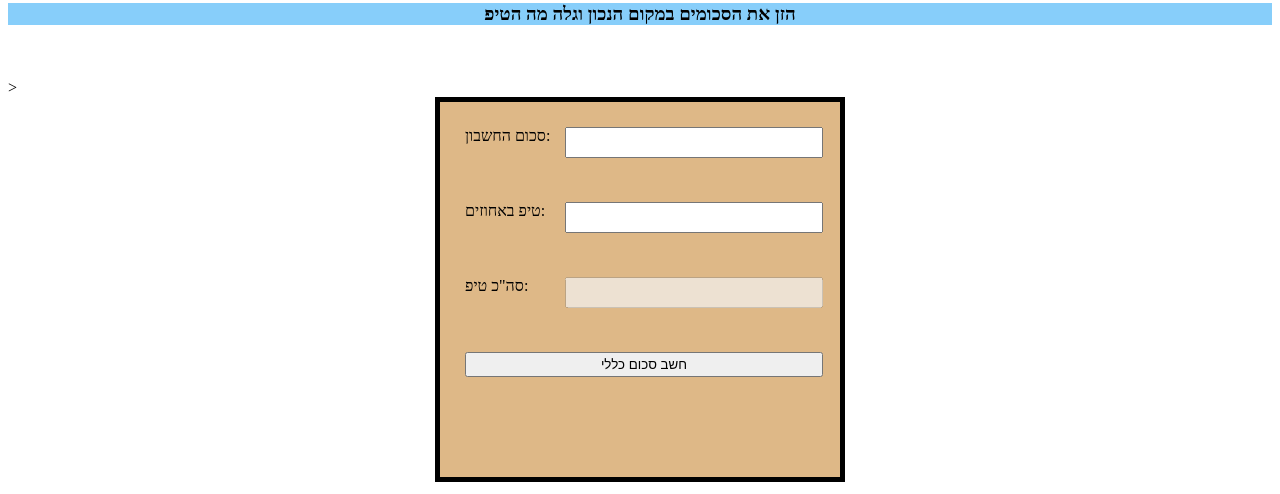
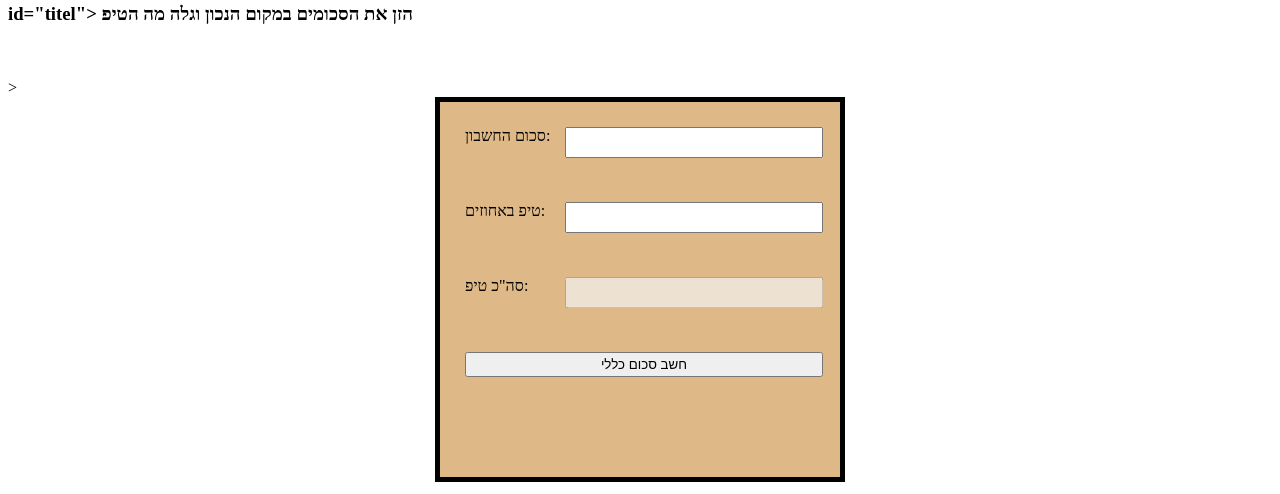
Before and after one commit to bochak/tiptipo, a plain HTML site: page index.html in a window 1280 px wide. Shown: the part 124-618 px from the top of the page. Drawn offline with Linux system fonts and the light colour scheme.

Commit message:
Update index.html

```diff
--- a/index.html
+++ b/index.html
@@ -11,7 +11,7 @@
 
 <body>
     <img id="logo" src="./LOGO.png" alt="logo1">
-    <h3 id="titel"> הזן את הסכומים במקום הנכון וגלה מה הטיפ</h3>
+    <h3> id="titel"> הזן את הסכומים במקום הנכון וגלה מה הטיפ</h3>
     <br><br>><br>
     <div id="container">
         סכום החשבון:<input id="bill_amount" class="input-styling" type="number" >
```
